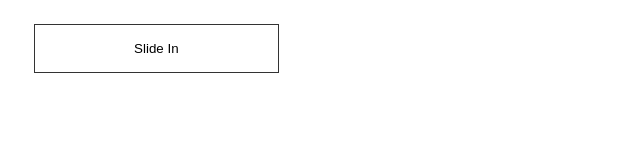
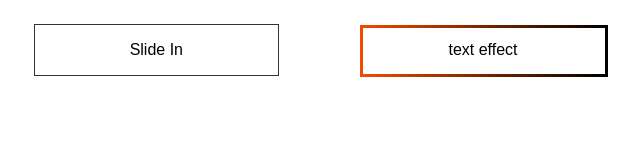
Before and after one commit to mismith0227/web_template_gulp, a website built with webpack: page dest/buttons.html in a window 1280 px wide. Shown: the whole page, without its empty margins (157-797 px from the left). Built offline with nearby package versions, Linux system fonts and the light colour scheme.

Commit message:
add button

```diff
--- a/dest/buttons.html
+++ b/dest/buttons.html
@@ -10,6 +10,7 @@
   <body>
     <div class="buttons">
       <button class="button slide-in">Slide In</button>
+      <button class="button text-transition">text effect</button>
       <!-- <button class="button">bbb</button>
       <button class="button">ccc</button>
       <button class="button">ddd</button> -->
--- a/src/scss/buttons.scss
+++ b/src/scss/buttons.scss
@@ -13,6 +13,7 @@
   background-color: transparent;
   border: none;
   box-sizing: border-box;
+  font-size: 16px;
 
   &:hover {
     cursor: pointer;
@@ -50,3 +51,33 @@
     }
   }
 }
+
+.text-transition {
+  position: relative;
+  color: transparent;
+  background: linear-gradient(90deg, #f04b00 50%, #000 50%);
+  background-position-x: 100%;
+  -webkit-background-clip: text;
+  background-clip: text;
+  background-size: 250% 100%;
+  transition: 1s;
+  transition: background-position-x 0.8s, color 0.8s;
+
+  &:hover {
+    background-position-x: 0;
+  }
+
+  &::before {
+    content: '';
+    display: block;
+    width: 100%;
+    height: 100%;
+    position: absolute;
+    top: 0;
+    left: 0;
+    border: 1px solid transparent;
+    border-image: linear-gradient(90deg, rgba(240, 75, 0, 1), rgba(0, 0, 0, 1))
+      1;
+    border-image-width: 3px;
+  }
+}
```
Also changed, not shown: src/html/buttons.html (+1 -0 lines), dest/css/style.css.
